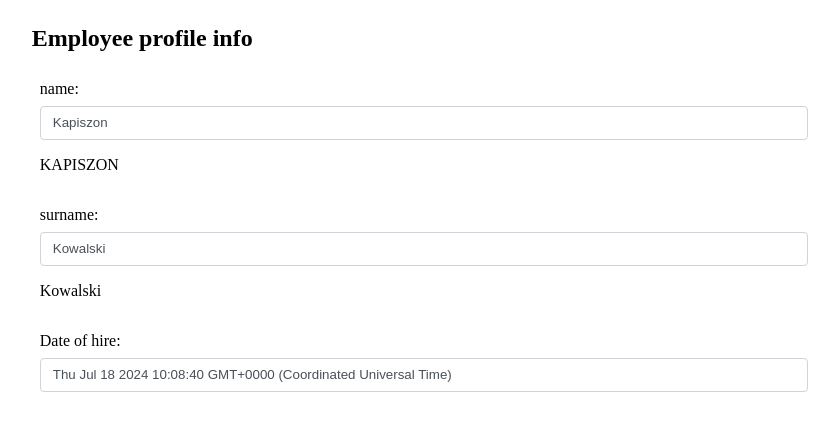
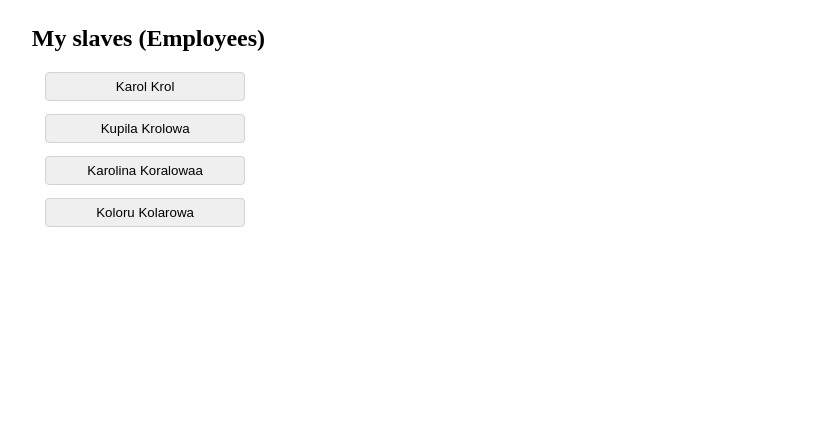
Before and after one commit to kicper231/employees-io, an Angular app in the folder angular_bootcamp/: page / in a window 1280 px wide. Shown: the top 430 px of the page, without its empty margins (229-1068 px from the left). Built offline with nearby package versions, Linux system fonts and the light colour scheme.

Commit message:
feat: add employee select logic with old syntax

```diff
--- a/angular_bootcamp/src/app/employees_component/employees.component.html
+++ b/angular_bootcamp/src/app/employees_component/employees.component.html
@@ -1,20 +1,42 @@
-<div class="profile-info">
-  <h2 class="profileInfo__title">Employee profile info</h2>
+<div class="content">
+  <h2 class="content__title">My slaves (Employees)</h2>
+  <ul class="employees-list">
+    <li *ngFor="let employee of listOfEmployees">
+      <button
+        type="button"
+        [class.employees-list__button--selected]="employee === selectedEmployee"
+        class="employees-list__button"
+        (click)="onSelect(employee)"
+      >
+        <span class="button__name--surname">{{ employee.name }} {{ employee.surname }}</span>
+      </button>
+    </li>
+  </ul>
 
+  <div class="profile-info" *ngIf="selectedEmployee">
+    <h3 class="profileInfo__title">Employee profile info</h3>
     <div class="profile-info__tile">
       <label for="name" class="tile__label"> name: </label>
-    <input id="name" class="tile__input" [(ngModel)]="exampleEmployee.name" placeholder="name" />
-    {{ exampleEmployee.name | uppercase }}
+      <input id="name" class="tile__input" [(ngModel)]="selectedEmployee.name" placeholder="name" />
+      {{ selectedEmployee.name | uppercase }}
     </div>
 
     <div class="profile-info__tile">
       <label for="surname" class="tile__label"> surname: </label>
-    <input id="surname" class="tile__input" [(ngModel)]="exampleEmployee.surname" placeholder="surname" />
-    {{ exampleEmployee.surname }}
+      <input id="surname" class="tile__input" [(ngModel)]="selectedEmployee.surname" placeholder="surname" />
+
+      {{ selectedEmployee.surname }}
     </div>
 
     <div class="profile-info__tile">
       <label for="hire-date" class="tile__label"> Date of hire: </label>
-    <input id="hire-date" class="tile__input" [(ngModel)]="exampleEmployee.hireDate" placeholder="surname" disabled />
+      <input
+        id="hire-date"
+        class="tile__input"
+        [(ngModel)]="selectedEmployee.hireDate"
+        placeholder="surname"
+        disabled
+      />
     </div>
   </div>
+</div>
--- a/angular_bootcamp/src/app/employees_component/employees.component.scss
+++ b/angular_bootcamp/src/app/employees_component/employees.component.scss
@@ -7,7 +7,8 @@ body {
 }
 
 .content {
-  font-size: 1.6rem;
+  font-size: 1rem;
+  margin: 2% 20% 0 20%;
 }
 .tile__input {
   margin-top: 0.5rem;
@@ -32,10 +33,44 @@ body {
 }
 
 .profile-info {
-  margin: 2% 20% 0 20%;
+  margin: 2% 0 0 0;
 }
 
 .profile-info__tile {
-  margin-top: 1rem;
+  margin-top: 0.5rem;
   padding: 0.5rem;
 }
+
+.employees-list__button {
+  width: 200px;
+  flex: 1;
+  cursor: pointer;
+  position: relative;
+  left: 0;
+  border: 1px solid #ced4da;
+  margin: 1em;
+  padding: 1em;
+  border-radius: 4px;
+  display: flex;
+  height: 1.8em;
+  align-items: center;
+}
+
+.employees-list__button--selected {
+  background-color: bisque;
+}
+
+.employees-list__button:hover {
+  background-color: beige;
+}
+
+.employees-list {
+  margin: 0 0 2em 0;
+  list-style-type: none;
+  padding: 0;
+  width: 15em;
+}
+
+.button__name--surname {
+  margin: 0 auto;
+}
--- a/angular_bootcamp/src/app/employees_component/employees.component.ts
+++ b/angular_bootcamp/src/app/employees_component/employees.component.ts
@@ -1,23 +1,21 @@
 import { Component } from '@angular/core';
 import { Employee } from '../models/employee';
 import { FormsModule } from '@angular/forms';
-import { UpperCasePipe } from '@angular/common';
+import { NgForOf, NgIf, UpperCasePipe } from '@angular/common';
+import { EMPLOYESS } from '../mock_data/mock-employees';
 
 @Component({
   selector: 'app-employees',
   standalone: true,
-  imports: [FormsModule, UpperCasePipe],
+  imports: [FormsModule, UpperCasePipe, NgForOf, NgIf],
   templateUrl: './employees.component.html',
   styleUrl: './employees.component.scss',
 })
 export class EmployeesComponent {
-  exampleEmployee: Employee = {
-    name: 'Kapiszon',
-    hireDate: new Date(Date.now()),
-    id: crypto.randomUUID(),
-    projectsList: [],
-    skillsList: [],
-    surname: 'Kowalski',
-    manager: null,
-  };
+  selectedEmployee?: Employee;
+  listOfEmployees: Employee[] = EMPLOYESS;
+
+  onSelect(employee: Employee) {
+    this.selectedEmployee = employee;
+  }
 }
--- /dev/null
+++ b/angular_bootcamp/src/app/mock_data/mock-employees.ts
@@ -0,0 +1,40 @@
+import { Employee } from '../models/employee';
+
+export const EMPLOYESS: Employee[] = [
+  {
+    name: 'Karol',
+    hireDate: new Date(Date.now()),
+    id: crypto.randomUUID(),
+    projectsList: [],
+    skillsList: [],
+    surname: 'Krol',
+    manager: null,
+  },
+  {
+    name: 'Kupila',
+    hireDate: new Date('11/03/2023'),
+    id: crypto.randomUUID(),
+    projectsList: [],
+    skillsList: [],
+    surname: 'Krolowa',
+    manager: null,
+  },
+  {
+    name: 'Karolina',
+    hireDate: new Date('11/12/1900'),
+    id: crypto.randomUUID(),
+    projectsList: [],
+    skillsList: [],
+    surname: 'Koralowaa',
+    manager: null,
+  },
+  {
+    name: 'Koloru',
+    hireDate: new Date(Date.now()),
+    id: crypto.randomUUID(),
+    projectsList: [],
+    skillsList: [],
+    surname: 'Kolarowa',
+    manager: null,
+  },
+];
```
Lines whose indentation alone changed are shown as unchanged.
